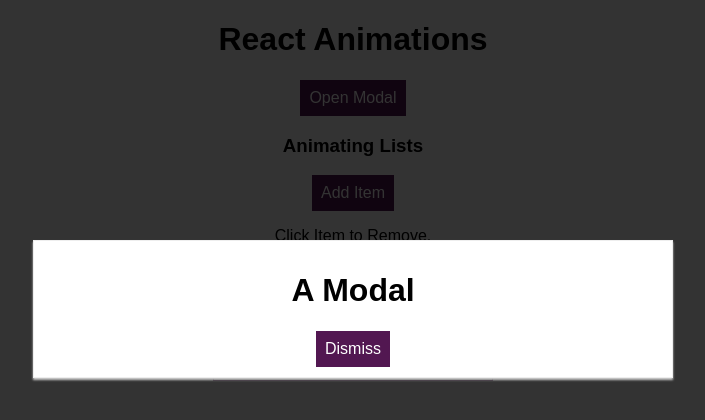
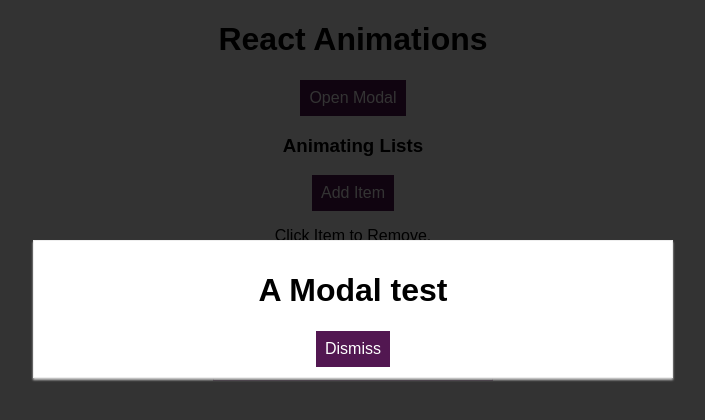
Before and after one commit to Tetsumote/udemy-reactAnimation, a React (Create React App) app: page / in a window 1280 px wide. Shown: the top 420 px of the page, without its empty margins (287-992 px from the left). Built offline with nearby package versions, Linux system fonts and the light colour scheme.

Commit message:
Add starting point

```diff
--- a/src/components/Modal/Modal.js
+++ b/src/components/Modal/Modal.js
@@ -4,7 +4,7 @@
 
 const modal = (props) => (
   <div className="Modal">
-    <h1>A Modal</h1>
+    <h1>A Modal test</h1>
     <button className="Button" onClick={props.closed}>
       Dismiss
     </button>
```
